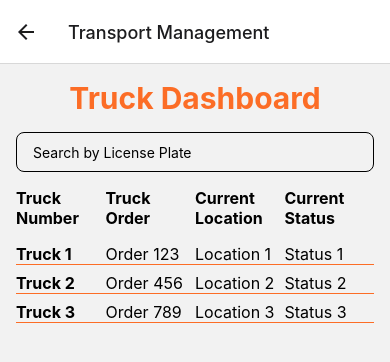
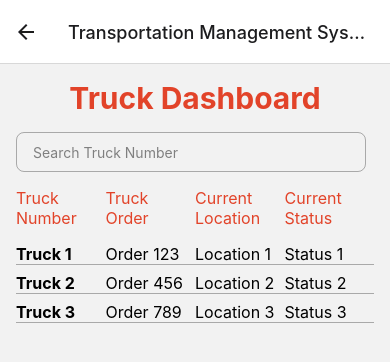
Before and after one commit to Kruthim1304/TMS_APP, a React Native app: screen /LandingPage in a window 390 px wide. Shown: the top 362 px of the page. Built offline with nearby package versions, Linux system fonts and the light colour scheme.

Commit message:
Update App.js and LandingPage.js

```diff
--- a/App.js
+++ b/App.js
@@ -1,4 +1,4 @@
-import { View, Text } from 'react-native'
+import { View, Text, Image } from 'react-native'
 import React from 'react'
 // import Login from "./Login";
 import { NavigationContainer } from '@react-navigation/native';
@@ -20,11 +20,12 @@ function App() {
         <Stack.Screen
           name="LandingPage"
           component={LandingPage}
-          options={{ headerTitle: 'Transport Management' }} />
+          options={{ headerTitle: 'Transportation Management System - Portal'}} />
         <Stack.Screen
           name="TruckDetails"
           component={TruckDetails}
           options={{ headerShown: false }} />
+
       </Stack.Navigator>
 
     </NavigationContainer>
--- a/components/LandingPage.js
+++ b/components/LandingPage.js
@@ -1,7 +1,6 @@
 import React from 'react';
-import { View, Text, StyleSheet, TextInput, FlatList, TouchableOpacity } from 'react-native';
+import { View, Text, StyleSheet, TextInput, FlatList, TouchableOpacity, ImageBackground } from 'react-native';
 import {useNavigation} from '@react-navigation/native';
-
 
 const trucksData = [
     { truckNumber: 'Truck 1', truckOrder: 'Order 123', currentLocation: 'Location 1', currentStatus: 'Status 1' },
@@ -9,10 +8,12 @@ const trucksData = [
     { truckNumber: 'Truck 3', truckOrder: 'Order 789', currentLocation: 'Location 3', currentStatus: 'Status 3' },
   ];
 
+
 const LandingPage = () => {
     const [searchValue, setSearchValue] = React.useState('');
     const [filteredTrucks, setFilteredTrucks] = React.useState(trucksData);
     const navigation = useNavigation();
+
 
     const handleSearch = (text) => {
       setSearchValue(text);
@@ -22,7 +23,7 @@ const LandingPage = () => {
       });
 
       setFilteredTrucks(filteredData);
-    }
+    };
 
     // const renderTruckItem = ({ item }) => {
     //   return (
@@ -51,7 +52,7 @@ const LandingPage = () => {
         <Text style={styles.heading}>Truck Dashboard</Text>
         <TextInput
           style={styles.searchBar}
-          placeholder="Search by License Plate"
+          placeholder="Search Truck Number"
           value={searchValue}
           onChangeText={handleSearch}
         />
@@ -61,7 +62,11 @@ const LandingPage = () => {
           <Text style={styles.tableHeaderText}>Current Location</Text>
           <Text style={styles.tableHeaderText}>Current Status</Text>
         </View>
+
         <View style={styles.tableLine} />
+
+        {/*Page break*/}
+
         {/* <TouchableOpacity
         onPress={() => handleTruckClick(1)}
         style={styles.truckRow}
@@ -92,6 +97,8 @@ const LandingPage = () => {
     );
   };
 
+
+
   const styles = StyleSheet.create({
     container: {
         flex: 1,
@@ -100,14 +107,20 @@ const LandingPage = () => {
       heading: {
           fontSize: 30,
           fontWeight: 'bold',
-          color: '#FC6D26',
+          color: '#E24329',
           textAlign: 'center',
           justifyContent: 'center',
           alignItems: 'center',
           marginBottom: 16,
         },
+        placeholder: {
+          color: ''
+        },
       searchBar: {
+        color: '#808080',
         height: 40,
+        width: 350,
+        borderColor: "rgba(0, 0, 0, 0.3)",
         borderWidth: 1,
         borderRadius: 8,
         paddingHorizontal: 16,
@@ -119,7 +132,8 @@ const LandingPage = () => {
       },
       tableHeaderText: {
         flex: 1,
-        fontWeight: 'bold',
+        fontWeight: 'medium',
+        color: '#E24329',
         fontSize: 16,
       },
       truckItemContainer: {
@@ -132,14 +146,14 @@ const LandingPage = () => {
       },
       tableLine: {
         borderBottomWidth: -1,
-        borderBottomColor: '#FC6D26',
+        borderBottomColor: '#000000',
         marginBottom: 8,
       },
       truckRow: {
         flexDirection: 'row',
         justifyContent: 'space-between',
         borderBottomWidth: 1,
-        borderBottomColor: '#FC6D26',
+        borderBottomColor: '#A9A9A9',
         marginBottom: 8,
       },
       truckNumber: {
@@ -163,6 +177,7 @@ const LandingPage = () => {
         fontSize: 16,
         color: '#000000',
       },
+
     // container: {
     //   flex: 1,
     //   padding: 16,
```
